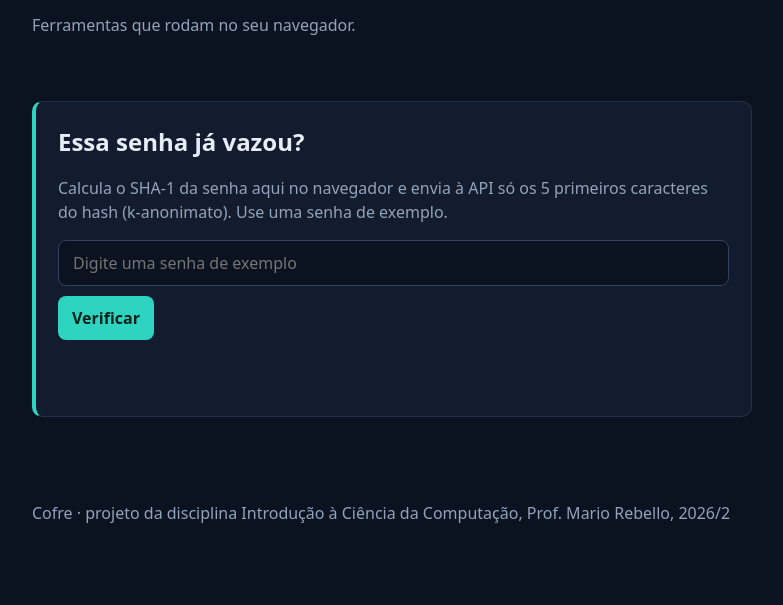
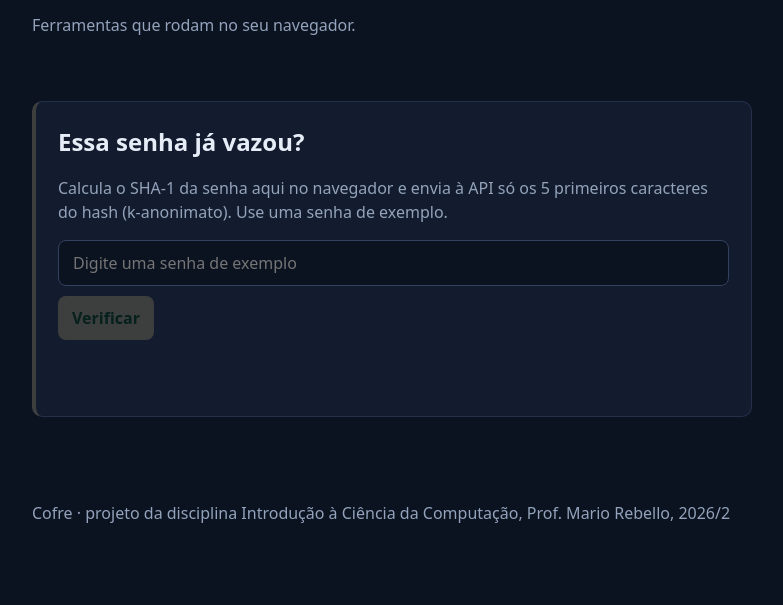
Before and after one commit to mrassistec000-art/cofre, a plain HTML site: page index.html in a window 1280 px wide. Shown: the part 195-800 px from the top of the page, without its empty margins (248-1031 px from the left). Drawn offline with Linux system fonts and the light colour scheme.

Commit message:
Tema 1: muda a cor de destaque

```diff
--- a/style.css
+++ b/style.css
@@ -1,6 +1,6 @@
 /* Cores do Cofre */
 :root {
-  --destaque: #2dd4bf;
+  --destaque: #3d3f3f;
   --fundo: #0b1220;
   --cartao: #131c2e;
   --texto: #e6edf7;
```
